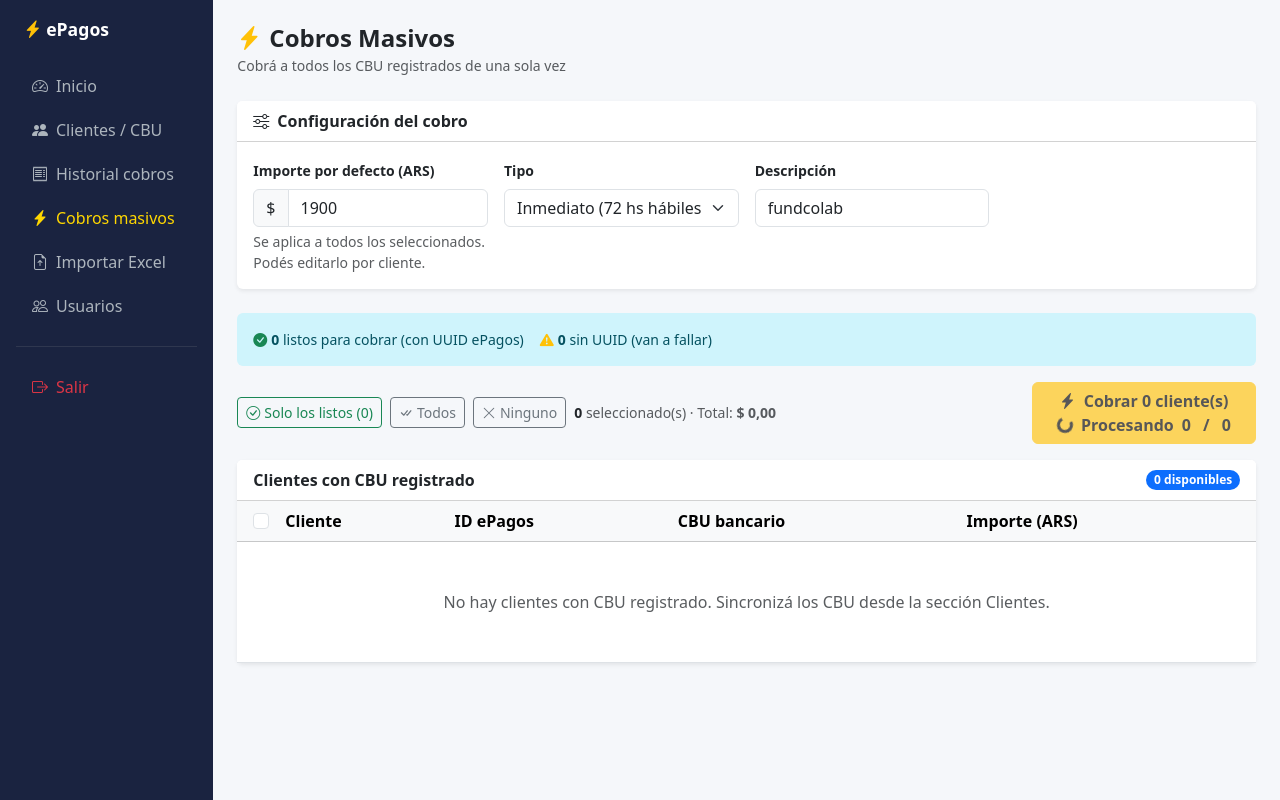
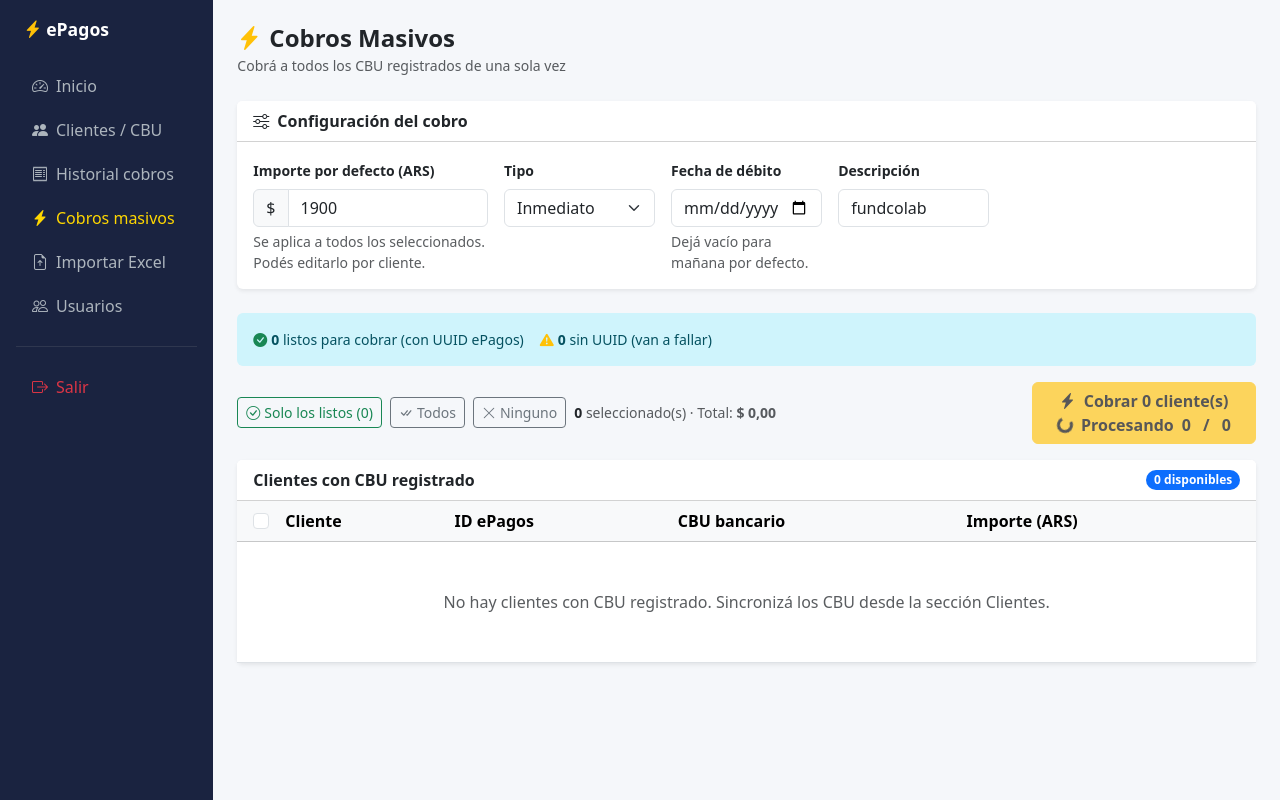
Before and after one commit to Franco12-stack/scraping-precio, a Python web app: template templates/dashboard/cobros_masivo.html in a window 1280 px wide. Run offline with Jinja, Linux system fonts and the light colour scheme; the template is opened without the code that fills it: most values are stand-ins (such as "Sample title", 1, 10 or a date in 2020).

Commit message:
Fecha de débito configurable en cobros masivos
- Default cambiado de +7 días a +1 día en solicitud_pago_recurrente.
- UI cobros masivos agrega campo "Fecha de débito" (visible en tipo
  inmediato) para elegir exactamente cuándo ePagos intenta el débito.
- El campo se pasa al API (/api/cobros/masivo) y llega al cliente
  ePagos como fecha_debito. Si se deja vacío usa mañana por defecto.

https://claude.ai/code/session_01H2hacNFt5S6zaF3v8avYkP

```diff
--- a/epagos/client.py
+++ b/epagos/client.py
@@ -434,7 +434,7 @@ class EpagosClient:
         )
 
         from datetime import timedelta
-        fec_debito = fecha_debito or (date.today() + timedelta(days=7))
+        fec_debito = fecha_debito or (date.today() + timedelta(days=1))
 
         def _llamar():
             return self._v2().service.solicitud_pago_recurrente(
--- a/templates/dashboard/cobros_masivo.html
+++ b/templates/dashboard/cobros_masivo.html
@@ -41,18 +41,27 @@
           </div>
           <div class="form-text">Se aplica a todos los seleccionados. Podés editarlo por cliente.</div>
         </div>
-        <div class="col-md-3">
+        <div class="col-md-2">
           <label class="form-label small fw-semibold">Tipo</label>
           <select x-model="config.tipo" class="form-select">
-            <option value="inmediato">Inmediato (72 hs hábiles)</option>
-            <option value="programado">Programado (fecha futura)</option>
+            <option value="inmediato">Inmediato</option>
+            <option value="programado">Programado</option>
           </select>
         </div>
-        <div class="col-md-3" x-show="config.tipo === 'programado'" x-transition>
-          <label class="form-label small fw-semibold">Fecha de cobro</label>
-          <input x-model="config.fecha_cobro" type="date" class="form-control" :min="hoy">
+        <div class="col-md-2">
+          <label class="form-label small fw-semibold">Fecha de débito</label>
+          <input x-model="config.fecha_debito" type="date" class="form-control"
+                 :min="manana"
+                 x-show="config.tipo === 'inmediato'"
+                 :title="'Fecha en que ePagos intentará el débito. Mínimo mañana (' + manana + ')'">
+          <input x-model="config.fecha_cobro" type="date" class="form-control"
+                 :min="hoy"
+                 x-show="config.tipo === 'programado'">
+          <div class="form-text" x-show="config.tipo === 'inmediato'">
+            Dejá vacío para mañana por defecto.
+          </div>
         </div>
-        <div class="col-md-3">
+        <div class="col-md-2">
           <label class="form-label small fw-semibold">Descripción</label>
           <input x-model="config.descripcion" class="form-control" placeholder="Cuota mayo 2026">
         </div>
@@ -246,8 +255,9 @@ function masivosApp() {
   const clientes = {{ clientes | tojson }};
 
   return {
-    hoy: new Date().toISOString().split('T')[0],
-    config: { importe: '1900', tipo: 'inmediato', fecha_cobro: '', descripcion: 'fundcolab' },
+    hoy:    new Date().toISOString().split('T')[0],
+    manana: new Date(Date.now() + 86400000).toISOString().split('T')[0],
+    config: { importe: '1900', tipo: 'inmediato', fecha_cobro: '', fecha_debito: '', descripcion: 'fundcolab' },
     conCBU: [],
     sinCBU: [],
     ejecutando: false,
@@ -364,6 +374,7 @@ function masivosApp() {
           descripcion:  this.config.descripcion || 'Cobro recurrente',
           tipo:         this.config.tipo,
           fecha_cobro:  this.config.tipo === 'programado' ? this.config.fecha_cobro : null,
+          fecha_debito: this.config.tipo === 'inmediato' && this.config.fecha_debito ? this.config.fecha_debito : null,
           cobros: sel.map(r => ({
             cliente_id: r.cliente_id,
             cuenta_id:  r.cuenta_id,
```
Also changed, not shown: dashboard.py (+8 -6 lines).
